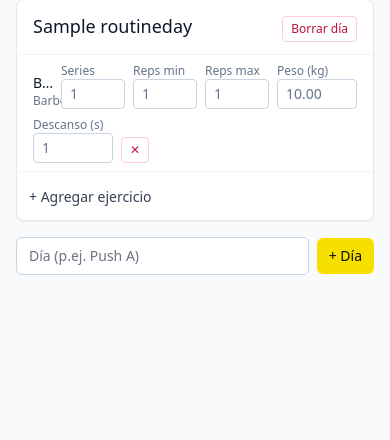
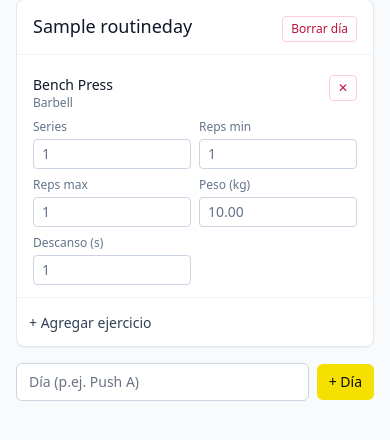
Before and after one commit to imfgb/gymapp, a Django app: page /routines/1/ in a window 390 px wide. Shown: the part 239-679 px from the top of the page. Run offline with Django 5.2, Linux system fonts and the light colour scheme; a user stored in the database is signed in; data comes from the database, SQL or seed files in the repository; tables that the repository leaves empty hold one stand-in row (values such as "Sample post"); some libraries are stand-ins or nearby versions.

Commit message:
fix: responsive routine editor + no clipped exercise names anywhere
- routine day-card editor: name on its own line (break-words), fields in a
  2-col grid on mobile / 5-col on desktop, delete pinned top-right. Fixes
  names crushed to "D..."/"B..." next to the inputs row on iPhone.
- replace truncate with break-words in exercise pickers (routine + session)
  and the swap-options list so long names wrap instead of being cut off.
- day-card header label: min-w-0 + break-words for long day names.

Co-Authored-By: Claude Opus 4.7 <noreply@anthropic.com>

```diff
--- a/templates/routines/partials/_day_card.html
+++ b/templates/routines/partials/_day_card.html
@@ -3,7 +3,7 @@
          class="rounded-lg border border-slate-200 bg-white shadow-sm"
          x-data="{ pickerOpen: false, search: '', tab: 'pick' }">
   <header class="flex flex-wrap items-baseline justify-between gap-2 border-b border-slate-100 px-4 py-3">
-    <h2 class="text-lg font-medium">{{ day.label }}</h2>
+    <h2 class="min-w-0 break-words text-lg font-medium">{{ day.label }}</h2>
     <button type="button"
             hx-post="{% url 'routines:day_delete' routine.id day.id %}"
             hx-target="#day-{{ day.id }}"
@@ -16,54 +16,57 @@
 
   <div class="divide-y divide-slate-100">
     {% for rex in day.exercises.all %}
-      <form class="flex flex-wrap items-end gap-2 px-4 py-2"
+      <form class="space-y-2 px-4 py-3"
             hx-post="{% url 'routines:exercise_update' routine.id day.id rex.id %}"
             hx-target="#day-{{ day.id }}"
             hx-swap="outerHTML"
             hx-trigger="change delay:400ms">
         {% csrf_token %}
-        <div class="min-w-0 flex-1">
-          <p class="truncate text-sm font-medium">{{ rex.exercise.name }}</p>
+        <div class="flex items-start justify-between gap-2">
+          <div class="min-w-0">
+            <p class="break-words text-sm font-medium">{{ rex.exercise.name }}</p>
             <p class="text-xs text-slate-500">{{ rex.exercise.equipment.name }}</p>
           </div>
+          <button type="button"
+                  hx-post="{% url 'routines:exercise_delete' routine.id day.id rex.id %}"
+                  hx-target="#day-{{ day.id }}"
+                  hx-swap="outerHTML"
+                  hx-confirm="¿Borrar este ejercicio?"
+                  class="shrink-0 rounded border border-rose-200 px-2 py-1 text-xs text-rose-700 hover:bg-rose-50">
+            ✕
+          </button>
+        </div>
 
+        <div class="grid grid-cols-2 gap-2 sm:grid-cols-5">
           <label class="text-xs text-slate-500">
             <span class="block">Series</span>
             <input type="number" name="target_sets" min="1" max="50" value="{{ rex.target_sets }}"
-                 class="w-16 rounded border border-slate-300 px-2 py-1 text-sm tabular-nums">
+                   class="mt-1 w-full rounded border border-slate-300 px-2 py-1 text-sm tabular-nums">
           </label>
           <label class="text-xs text-slate-500">
             <span class="block">Reps min</span>
             <input type="number" name="target_reps_low" min="1" max="100" value="{{ rex.target_reps_low }}"
-                 class="w-16 rounded border border-slate-300 px-2 py-1 text-sm tabular-nums">
+                   class="mt-1 w-full rounded border border-slate-300 px-2 py-1 text-sm tabular-nums">
           </label>
           <label class="text-xs text-slate-500">
             <span class="block">Reps max</span>
             <input type="number" name="target_reps_high" min="1" max="100" value="{{ rex.target_reps_high }}"
-                 class="w-16 rounded border border-slate-300 px-2 py-1 text-sm tabular-nums">
+                   class="mt-1 w-full rounded border border-slate-300 px-2 py-1 text-sm tabular-nums">
           </label>
           <label class="text-xs text-slate-500">
             <span class="block">Peso (kg)</span>
             <input type="number" name="target_weight_kg" step="0.5" min="0"
                    value="{{ rex.target_weight_kg|default_if_none:''|unlocalize }}"
-                 class="w-20 rounded border border-slate-300 px-2 py-1 text-sm tabular-nums">
+                   class="mt-1 w-full rounded border border-slate-300 px-2 py-1 text-sm tabular-nums">
           </label>
           <label class="text-xs text-slate-500">
             <span class="block">Descanso (s)</span>
             <input type="number" name="rest_seconds" min="15" max="600"
                    value="{{ rex.rest_seconds|default_if_none:'' }}"
                    placeholder="default"
-                 class="w-20 rounded border border-slate-300 px-2 py-1 text-sm tabular-nums">
+                   class="mt-1 w-full rounded border border-slate-300 px-2 py-1 text-sm tabular-nums">
           </label>
-
-        <button type="button"
-                hx-post="{% url 'routines:exercise_delete' routine.id day.id rex.id %}"
-                hx-target="#day-{{ day.id }}"
-                hx-swap="outerHTML"
-                hx-confirm="¿Borrar este ejercicio?"
-                class="rounded border border-rose-200 px-2 py-1 text-xs text-rose-700 hover:bg-rose-50">
-          ✕
-        </button>
+        </div>
       </form>
     {% empty %}
       <p class="px-4 py-3 text-sm text-slate-500">Sin ejercicios. Agrega uno abajo.</p>
@@ -95,7 +98,7 @@
             <li x-show="search === '' || '{{ ex.name|escapejs|lower }}'.includes(search.toLowerCase())"
                 class="flex items-center justify-between gap-2 py-1.5">
               <div class="min-w-0">
-                <p class="truncate text-sm">{{ ex.name }}{% if ex.owner_id %} <span class="ml-1 rounded bg-slate-100 px-1 text-[10px] uppercase tracking-wide text-slate-500">custom</span>{% endif %}</p>
+                <p class="break-words text-sm">{{ ex.name }}{% if ex.owner_id %} <span class="ml-1 rounded bg-slate-100 px-1 text-[10px] uppercase tracking-wide text-slate-500">custom</span>{% endif %}</p>
                 <p class="text-xs text-slate-500">{{ ex.equipment.name }}</p>
               </div>
               <form hx-post="{% url 'routines:exercise_add' routine.id day.id %}"
--- a/templates/workouts/partials/_swap_options.html
+++ b/templates/workouts/partials/_swap_options.html
@@ -18,7 +18,7 @@
                 class="flex items-center justify-between gap-2 py-1">
             {% csrf_token %}
             <input type="hidden" name="to_slug" value="{{ alt.slug }}">
-            <span class="min-w-0 truncate">
+            <span class="min-w-0 break-words">
               <span class="text-sm">{{ alt.name }}</span>
               <span class="text-xs text-slate-500">· {{ alt.equipment.name }}</span>
             </span>
--- a/templates/workouts/session.html
+++ b/templates/workouts/session.html
@@ -136,7 +136,7 @@
           <li x-show="search === '' || '{{ ex.name|escapejs|lower }}'.includes(search.toLowerCase())"
               class="flex items-center justify-between gap-2 py-2">
             <div class="min-w-0">
-              <p class="truncate text-sm font-medium">{{ ex.name }}{% if ex.owner_id %} <span class="ml-1 rounded bg-slate-100 px-1 text-[10px] uppercase tracking-wide text-slate-500">custom</span>{% endif %}</p>
+              <p class="break-words text-sm font-medium">{{ ex.name }}{% if ex.owner_id %} <span class="ml-1 rounded bg-slate-100 px-1 text-[10px] uppercase tracking-wide text-slate-500">custom</span>{% endif %}</p>
               <p class="text-xs text-slate-500">{{ ex.equipment.name }}</p>
             </div>
             <form hx-post="{% url 'workouts:add_exercise' session.id %}"
```
Also changed, not shown: static/tailwind.css. Lines whose indentation alone changed are shown as unchanged.
